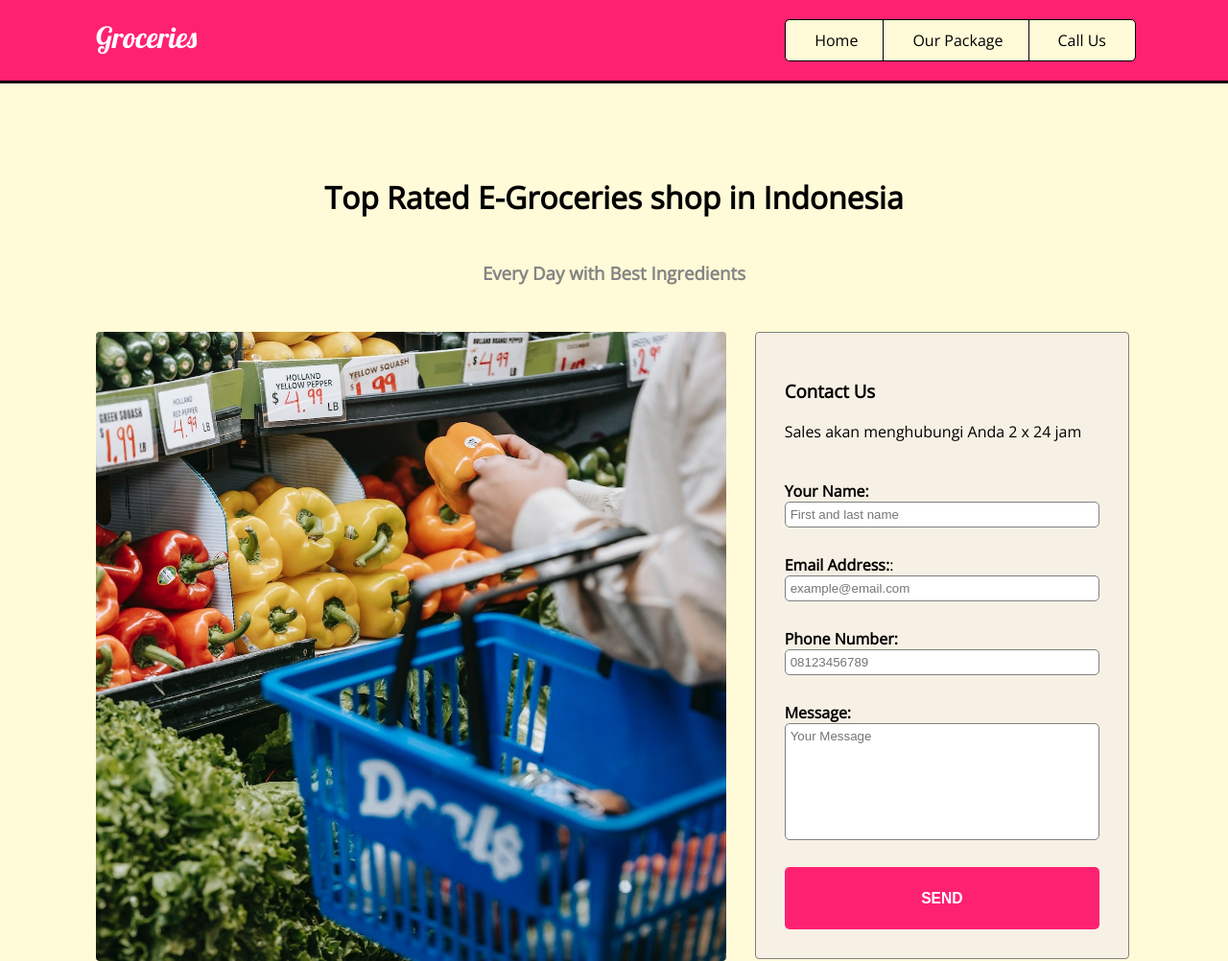
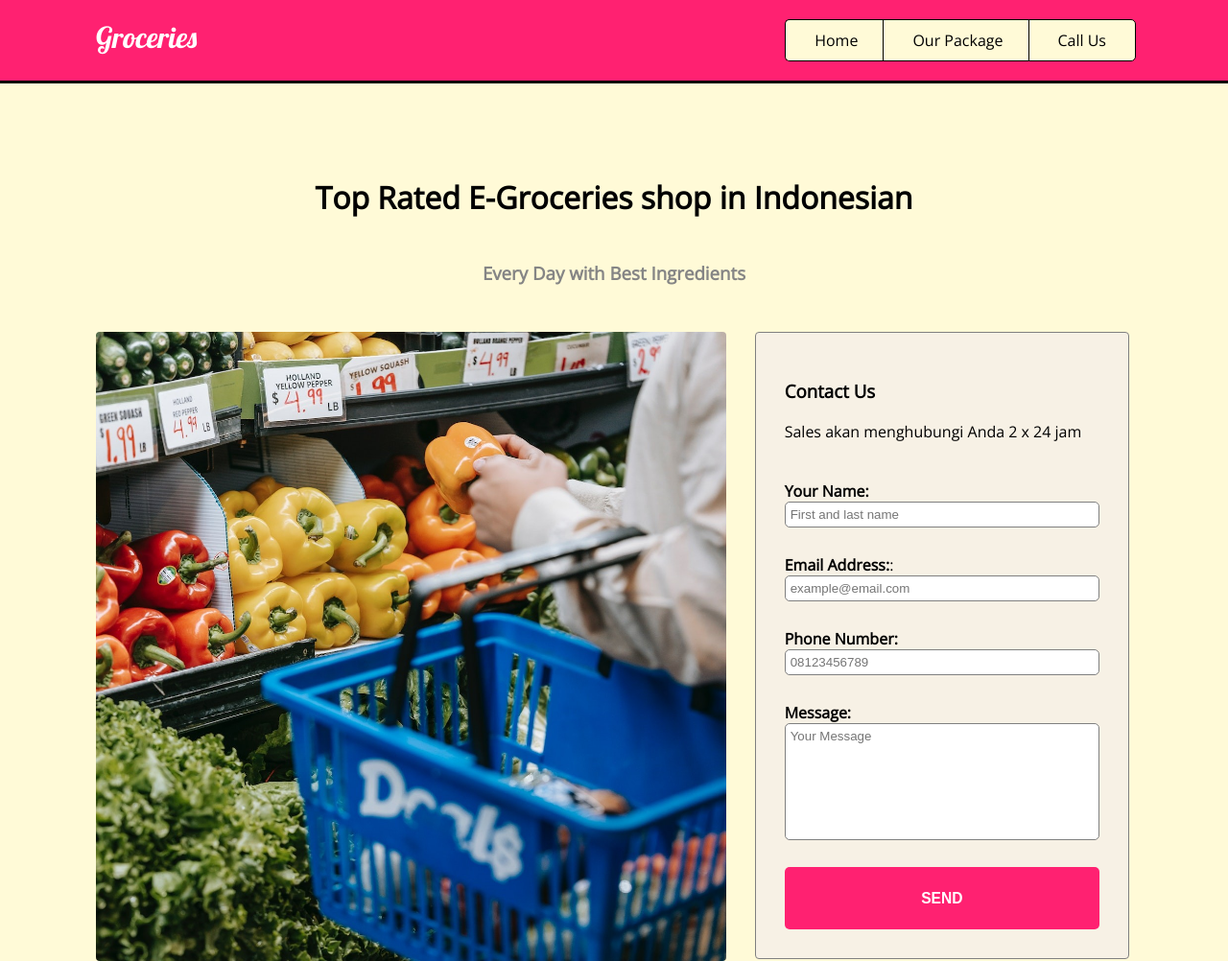
Before and after one commit to revou-fundamental-course/26-jun-23-anmapuarda, a plain HTML site: page index.html in a window 1280 px wide. Shown: the top 1002 px of the page at 96% size. Drawn offline with nearby package versions, Linux system fonts and the light colour scheme.

Commit message:
third commit: change header name

```diff
--- a/index.html
+++ b/index.html
@@ -17,7 +17,7 @@
            </nav>
         </section>
         <section class="headerTitle" id="home">
-           <h1 class="biggerText">Top Rated E-Groceries shop in Indonesia</h1>
+           <h1 class="biggerText">Top Rated E-Groceries shop in Indonesian</h1>
            <h3 id="subtitle">Every Day with Best Ingredients</h3>
         </section>
     </header>
```
